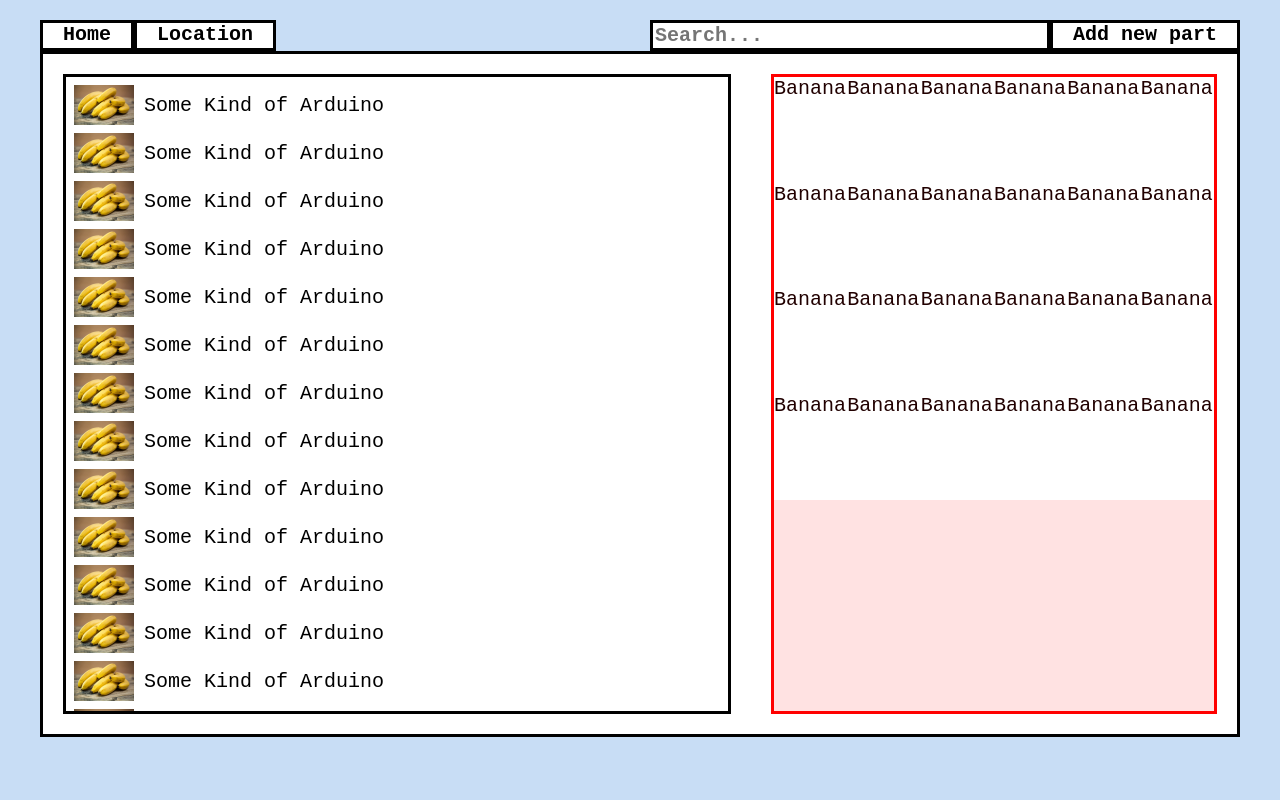
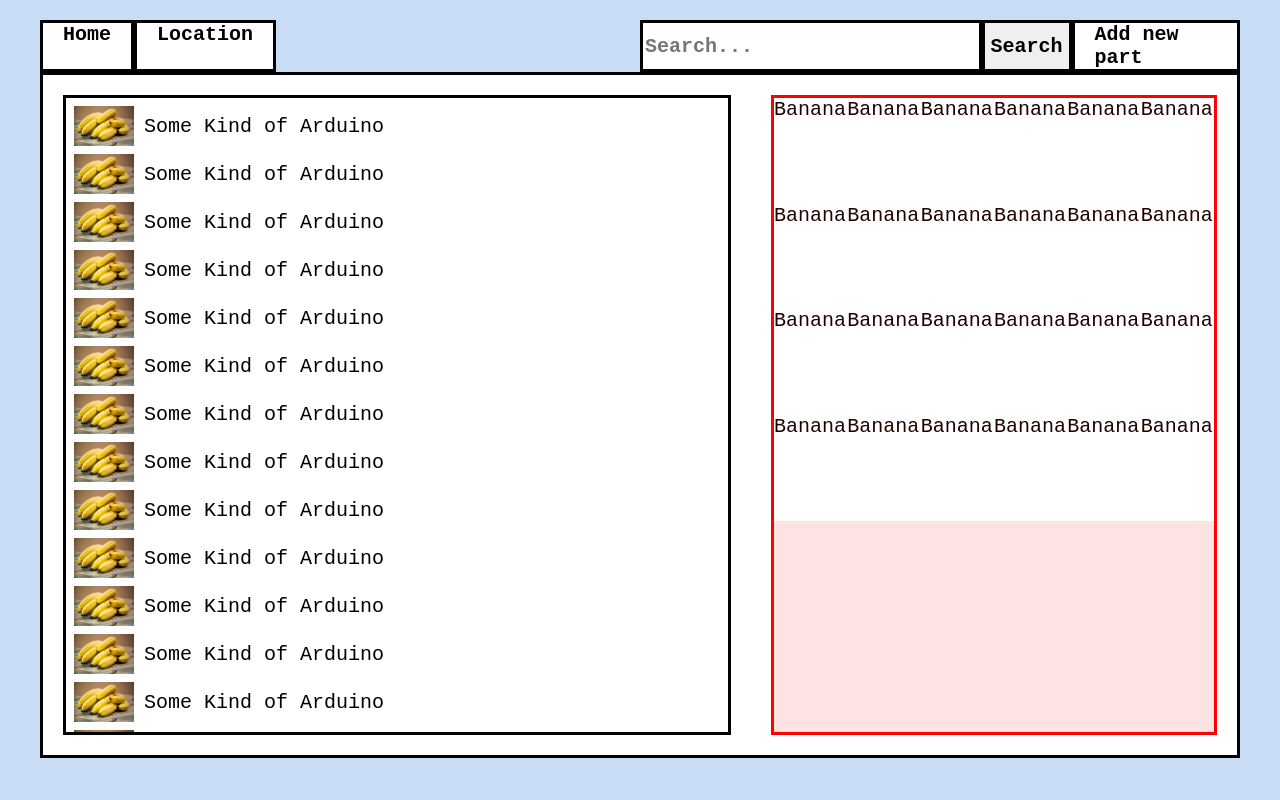
Before and after one commit to sofiyaa07/Inventory-Management, a plain HTML site: page mockList.html in a window 1280 px wide. Shown: the top 800 px of the page. Drawn offline with Linux system fonts and the light colour scheme.

Commit message:
Search button (it's like 2 lines)

```diff
--- a/mockList.html
+++ b/mockList.html
@@ -4,7 +4,6 @@
 <head>
     <title>Inventory By List</title>
     <link href="style.css" type="text/css" rel="stylesheet">
-
 
 </head>
 
@@ -19,6 +18,7 @@
 
         <div class="page-specific-button"> <!--page specfic buttons-->
             <a href="mockNewItem.html" class="nav-butt add-part">Add new part</a>
+            <button id="search-button">Search</button>
             <input type="search" placeholder="Search...">
 
         </div>
--- a/style.css
+++ b/style.css
@@ -64,11 +64,14 @@ a {
 
 }
 
-
-
 .vert-container {
     display: flex;
     flex-direction: column;
+}
+
+button {
+    border: 3px solid black;
+    font-weight: bold;
 }
 
 
```
